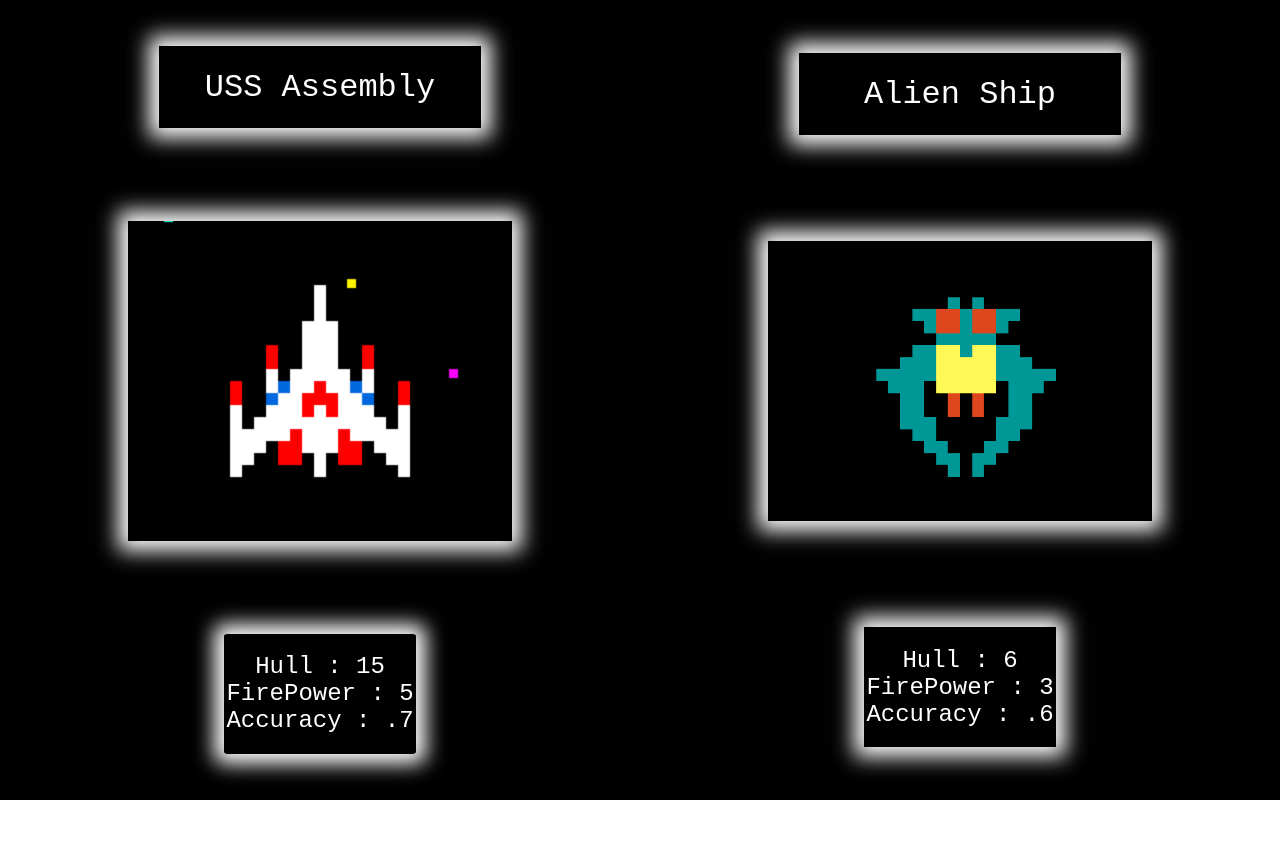
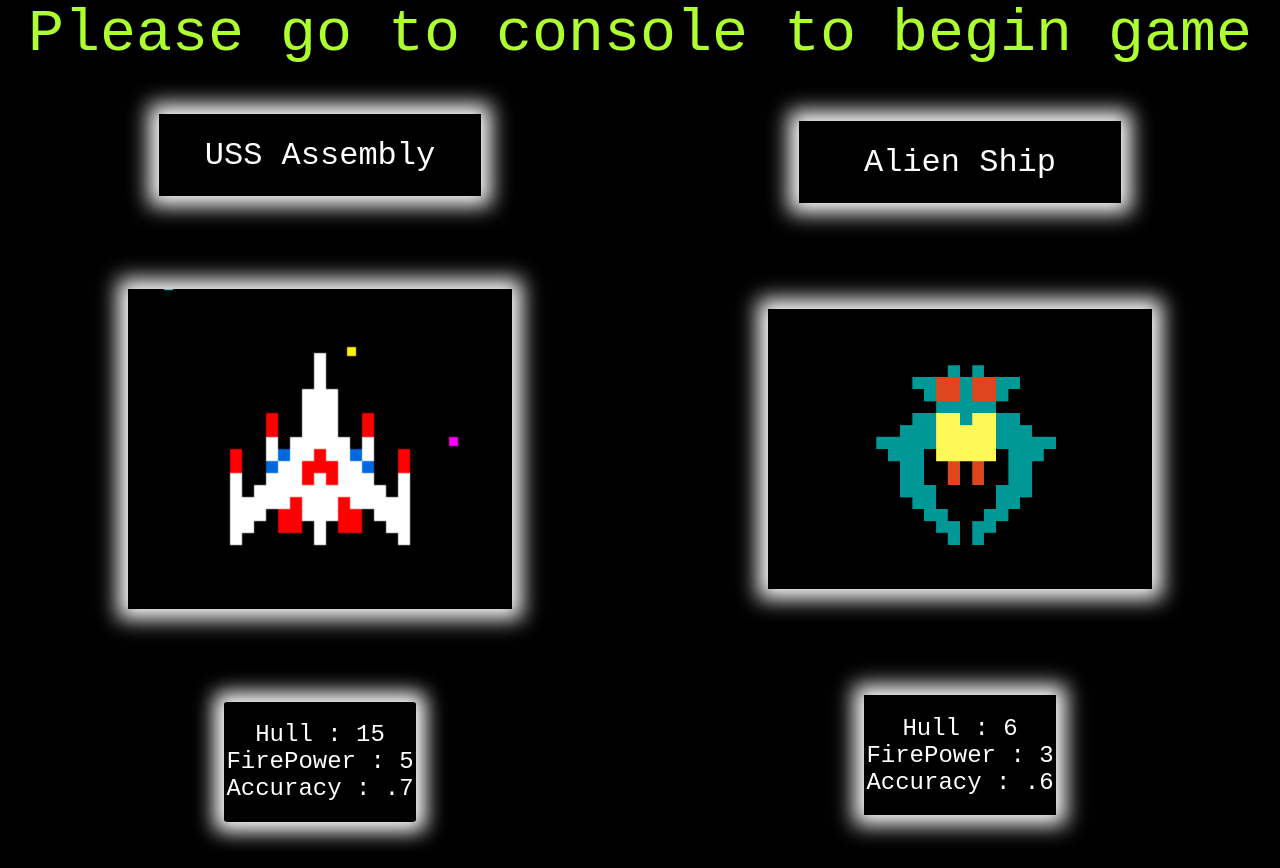
Before and after one commit to SilverPrius/spaceBattleProject, a plain HTML site: page index.html in a window 1280 px wide. Before the commit the page ends 800 px from the top, so only its background shows below. Drawn offline with Linux system fonts and the light colour scheme.

Commit message:
Updated document

```diff
--- a/index.css
+++ b/index.css
@@ -1,3 +1,13 @@
+.instructions{
+    background-color: black;
+    display: flex;
+    align-items: center;
+    color: greenyellow;
+    flex-direction: column;
+    font-size: 60px;
+    font-family: monospace;
+}
+
 .bodyContainer{
     display: flex;
 
--- a/index.html
+++ b/index.html
@@ -14,7 +14,7 @@
 
 <body>
 
-    <h1></h1>
+    <div class="instructions">Please go to console to begin game</div>
     <div class="bodyContainer">
 
         <div class="mainCharacterView left">
```
